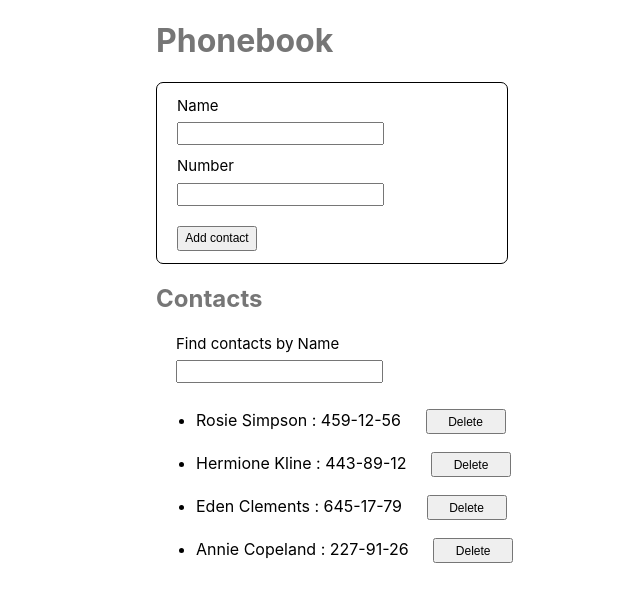
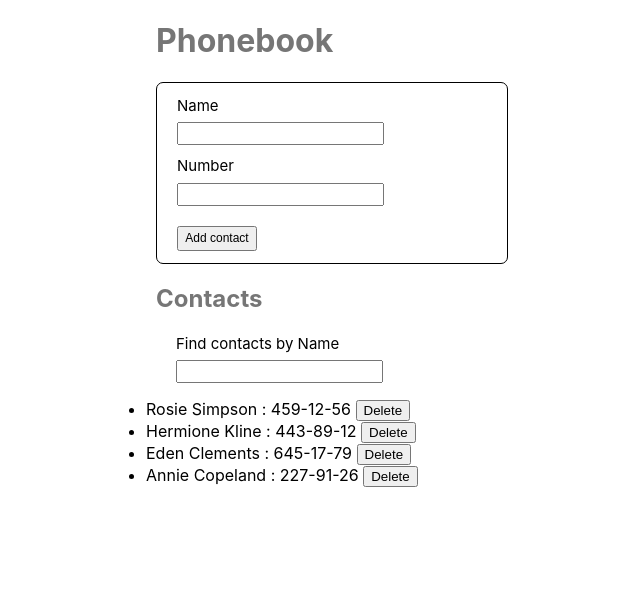
Before and after one commit to VitaTro/goit-react-hw-03-phonebook, a React (Create React App) app: page / in a window 1280 px wide. Shown: the top 602 px of the page, without its empty margins (259-899 px from the left). Built offline with nearby package versions, Linux system fonts and the light colour scheme.

Commit message:
180420241

```diff
--- a/src/components/ContactList/ContactList.jsx
+++ b/src/components/ContactList/ContactList.jsx
@@ -1,7 +1,7 @@
 import React from "react";
 import PropTypes from "prop-types";
 import Contact from "./Contact/Contact";
-import css from "./ContactList.module.css";
+
 
 // const ContactList = ({ contacts, filter }) => {
 //  const  filteredContacts = contacts.filter ((contact) =>
@@ -22,8 +22,8 @@ import css from "./ContactList.module.css";
 
 const ContactList =   ({ contacts, filter, deleteFunction }) => {
    return(
-  <div className={css.primary}>
-    <ul className={css.list}>
+  <div>
+    <ul>
         {contacts
         .filter((contact) => contact.name.toLowerCase().includes(filter.toLowerCase()))
         .map((contact) => {
@@ -33,7 +33,7 @@ const ContactList =   ({ contacts, filter, deleteFunction }) => {
               <button
               id = {contact.id}
               onClick={deleteFunction}
-              className={css.button}>
+              >
                 Delete
                 </button>
             </Contact>
--- a/src/components/ContactList/contactList.module.css
+++ /dev/null
@@ -1,26 +0,0 @@
-.list {
-    gap: 8px;
-    display: grid;
-}
-.primary {
-    padding-left: 50px;
-    width: 600px;
-    margin: 0 auto;
-}
-.button {
-    margin-top: 10px;
-     width: 80px;
-     font-size: 12px;
-     height: 25px;
-     margin-left: 20px;
- }
- .button:hover {
-     background-color: rgb(69, 156, 249);
-     border-radius: 5px;
-     border: none;
- }
- .button:focus {
-     background-color: rgb(127, 181, 239);
-     border-radius: 5px;
-     border: none;
- }
```
